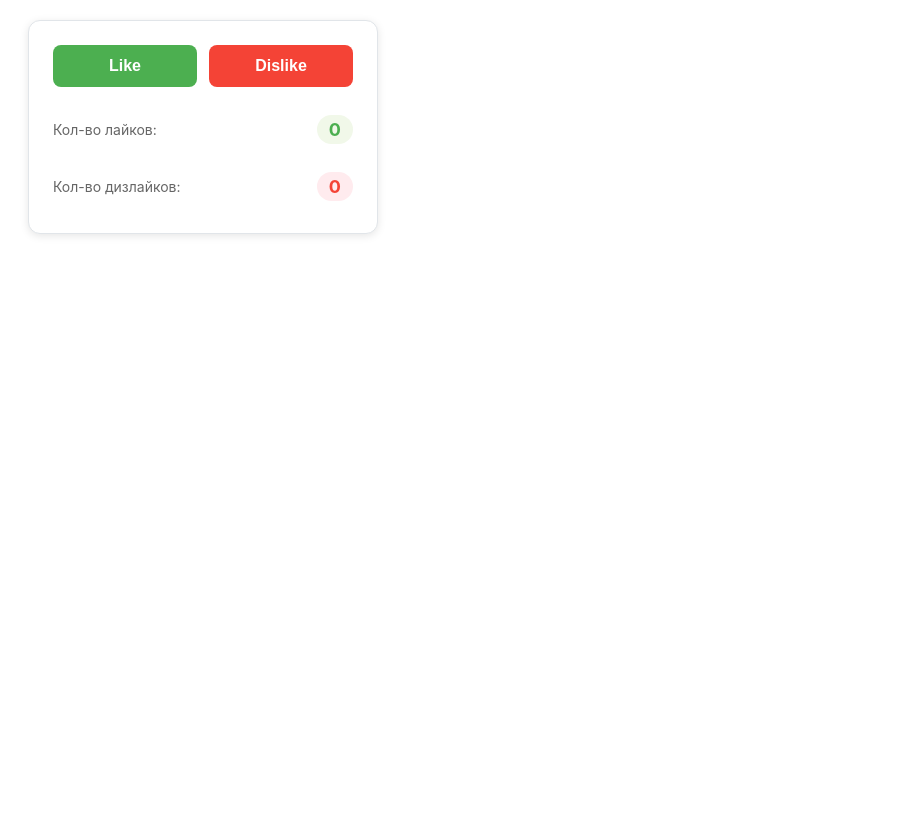
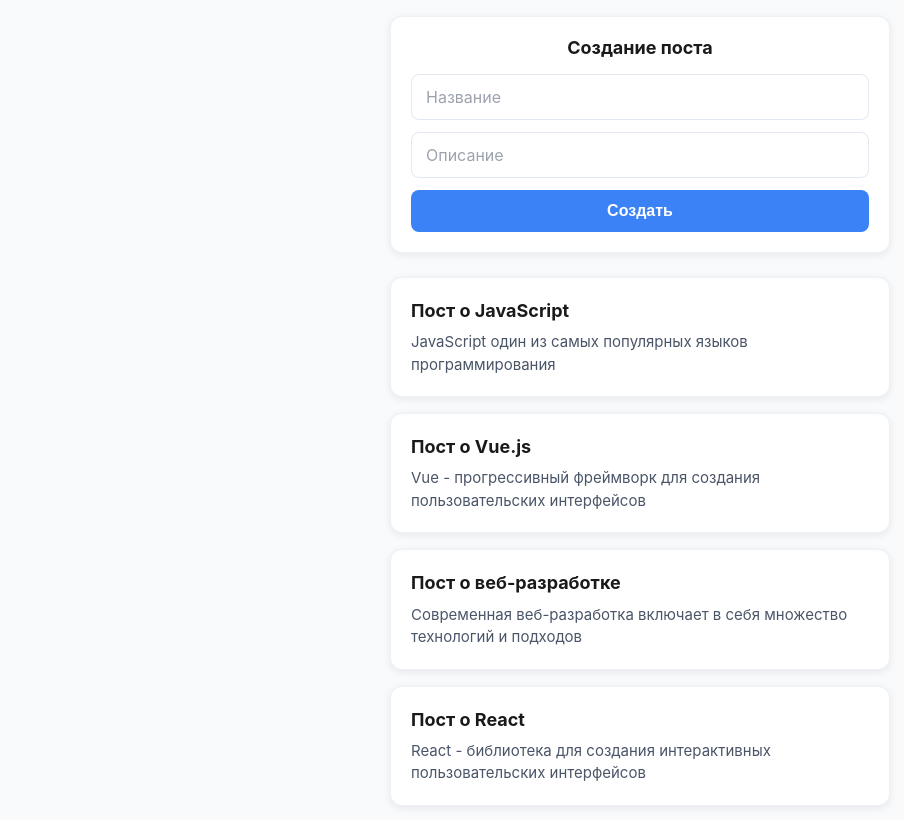
Before and after one commit to baikhonov/vue3-blog, a Vue app: page / in a window 1280 px wide. Shown: the top 820 px of the page, without its empty margins (0-904 px from the left). Built offline with nearby package versions, Linux system fonts and the light colour scheme.

Commit message:
Создал список постов и форму для добавления поста

```diff
--- a/src/App.vue
+++ b/src/App.vue
@@ -1,18 +1,30 @@
 <template>
-  <div class="rating-widget">
-    <div class="button-group">
-      <button @click="addLike" class="btn btn-like">Like</button>
-      <button @click="addDislike" class="btn btn-dislike">Dislike</button>
+  <div class="app">
+    <form class="post-form" @submit.prevent>
+      <h2 class="form-title">Создание поста</h2>
+      <div class="form-group">
+        <input
+            v-bind:value="title"
+            @input="title = $event.target.value"
+            class="form-input"
+            type="text"
+            placeholder="Название"
+        >
       </div>
-    <div class="stats">
-      <div class="stat-item">
-        <span class="label">Кол-во лайков:</span>
-        <strong class="value value-like">{{ likes }}</strong>
+      <div class="form-group">
+        <input
+            v-bind:value="body"
+            @input="body = $event.target.value"
+            class="form-input"
+            type="text"
+            placeholder="Описание"
+        >
       </div>
-      <div class="stat-item">
-        <span class="label">Кол-во дизлайков:</span>
-        <strong class="value value-dislike">{{ dislikes }}</strong>
-      </div>
+      <button class="form-button" type="submit" @click="createPost">Создать</button>
+    </form>
+    <div v-for="post in posts" class="post-card">
+      <div class="post-title">{{ post.title }}</div>
+      <div class="post-description">{{ post.body }}</div>
     </div>
   </div>
 </template>
@@ -21,42 +33,140 @@
 export default {
   data() {
     return {
-      likes: 0,
-      dislikes: 0,
+      posts: [
+        {id: 1, title: "Пост о JavaScript", body: "JavaScript один из самых популярных языков программирования"},
+        {
+          id: 2,
+          title: "Пост о Vue.js",
+          body: "Vue - прогрессивный фреймворк для создания пользовательских интерфейсов"
+        },
+        {
+          id: 3,
+          title: "Пост о веб-разработке",
+          body: "Современная веб-разработка включает в себя множество технологий и подходов"
+        },
+        {
+          id: 4,
+          title: "Пост о React",
+          body: "React - библиотека для создания интерактивных пользовательских интерфейсов"
+        }
+      ],
+      title: '',
+      body: '',
     }
   },
   methods: {
-    addLike() {
-      this.likes++;
+    createPost(event) {
+      const newPost = {
+        id: Date.now(),
+        title: this.title,
+        body: this.body,
+      }
+      this.posts.push(newPost);
+      this.title = '';
+      this.body = '';
     },
-    addDislike() {
-      this.dislikes++;
-    }
   }
 }
 </script>
 
 <style>
-.rating-widget {
-  max-width: 300px;
-  margin: 20px;
-  padding: 24px;
-  border: 1px solid #e1e5e9;
+* {
+  margin: 0;
+  padding: 0;
+  box-sizing: border-box;
+}
+
+.app {
+  padding: 16px;
+  background: #f8fafc;
+  min-height: 100vh;
+  display: flex;
+  flex-direction: column;
+  align-items: center;
+}
+
+.post-card {
+  width: 100%;
+  max-width: 500px;
+  margin-bottom: 16px;
+  padding: 20px;
+  background: white;
   border-radius: 12px;
+  box-shadow: 0 2px 8px rgba(0, 0, 0, 0.08);
+  border: 1px solid #eef2f6;
+  font-family: -apple-system, BlinkMacSystemFont, 'Segoe UI', Roboto, sans-serif;
+  transition: all 0.2s ease;
+}
+
+.post-card:hover {
+  box-shadow: 0 4px 16px rgba(0, 0, 0, 0.12);
+  transform: translateY(-1px);
+}
+
+.post-title {
+  font-size: 18px;
+  font-weight: 700;
+  color: #1a1a1a;
+  margin-bottom: 8px;
+  line-height: 1.4;
+}
+
+.post-description {
+  font-size: 15px;
+  line-height: 1.5;
+  color: #4a5568;
+}
+
+.post-form {
+  width: 100%;
+  max-width: 500px;
+  margin-bottom: 24px;
+  padding: 20px;
   background: white;
-  box-shadow: 0 2px 8px rgba(0, 0, 0, 0.1);
+  border-radius: 12px;
+  box-shadow: 0 2px 8px rgba(0, 0, 0, 0.08);
+  border: 1px solid #eef2f6;
   font-family: -apple-system, BlinkMacSystemFont, 'Segoe UI', Roboto, sans-serif;
 }
 
-.button-group {
-  display: flex;
-  gap: 12px;
-  margin-bottom: 20px;
+.form-title {
+  margin-bottom: 16px;
+  font-size: 18px;
+  font-weight: 700;
+  color: #1a1a1a;
+  text-align: center;
 }
 
-.btn {
-  flex: 1;
-  padding: 12px 20px;
+.form-group {
+  margin-bottom: 12px;
+}
+
+.form-input {
+  width: 100%;
+  padding: 12px 14px;
+  border: 1px solid #e2e8f0;
+  border-radius: 8px;
+  font-size: 16px;
+  font-family: inherit;
+  transition: all 0.2s ease;
+}
+
+.form-input:focus {
+  outline: none;
+  border-color: #3b82f6;
+  box-shadow: 0 0 0 3px rgba(59, 130, 246, 0.1);
+}
+
+.form-input::placeholder {
+  color: #9ca3af;
+}
+
+.form-button {
+  width: 100%;
+  padding: 12px 16px;
+  background: #3b82f6;
+  color: white;
   border: none;
   border-radius: 8px;
   font-size: 16px;
@@ -65,65 +175,64 @@ export default {
   transition: all 0.2s ease;
 }
 
-.btn:hover {
+.form-button:hover {
+  background: #2563eb;
   transform: translateY(-1px);
 }
 
-.btn:active {
+.form-button:active {
   transform: translateY(0);
 }
 
-.btn-like {
-  background: #4CAF50;
-  color: white;
+/* Мобильная адаптивность */
+@media (max-width: 768px) {
+  .app {
+    padding: 12px;
   }
 
-.btn-like:hover {
-  background: #45a049;
-  box-shadow: 0 4px 12px rgba(76, 175, 80, 0.3);
+  .post-card,
+  .post-form {
+    padding: 16px;
+    margin-bottom: 12px;
   }
 
-.btn-dislike {
-  background: #f44336;
-  color: white;
+  .post-title {
+    font-size: 17px;
   }
 
-.btn-dislike:hover {
-  background: #da190b;
-  box-shadow: 0 4px 12px rgba(244, 67, 54, 0.3);
-}
-
-.stats {
-  display: flex;
-  flex-direction: column;
-  gap: 12px;
-}
-
-.stat-item {
-  display: flex;
-  justify-content: space-between;
-  align-items: center;
-  padding: 8px 0;
-}
-
-.label {
-  color: #666;
+  .post-description {
     font-size: 14px;
   }
 
-.value {
-  font-size: 18px;
-  padding: 4px 12px;
-  border-radius: 20px;
+  .form-input {
+    padding: 10px 12px;
+    font-size: 16px; /* Важно для iOS чтобы не зумился */
   }
 
-.value-like {
-  color: #4CAF50;
-  background: #f1f8e9;
+  .form-button {
+    padding: 10px 14px;
+  }
 }
 
-.value-dislike {
-  color: #f44336;
-  background: #ffebee;
+@media (max-width: 480px) {
+  .app {
+    padding: 8px;
+  }
+
+  .post-card,
+  .post-form {
+    padding: 14px;
+    border-radius: 10px;
+  }
+
+  .post-title {
+    font-size: 16px;
+    margin-bottom: 6px;
+  }
+
+  .form-title {
+    font-size: 17px;
+    margin-bottom: 14px;
+  }
 }
 </style>
```
Lines whose indentation alone changed are shown as unchanged.
